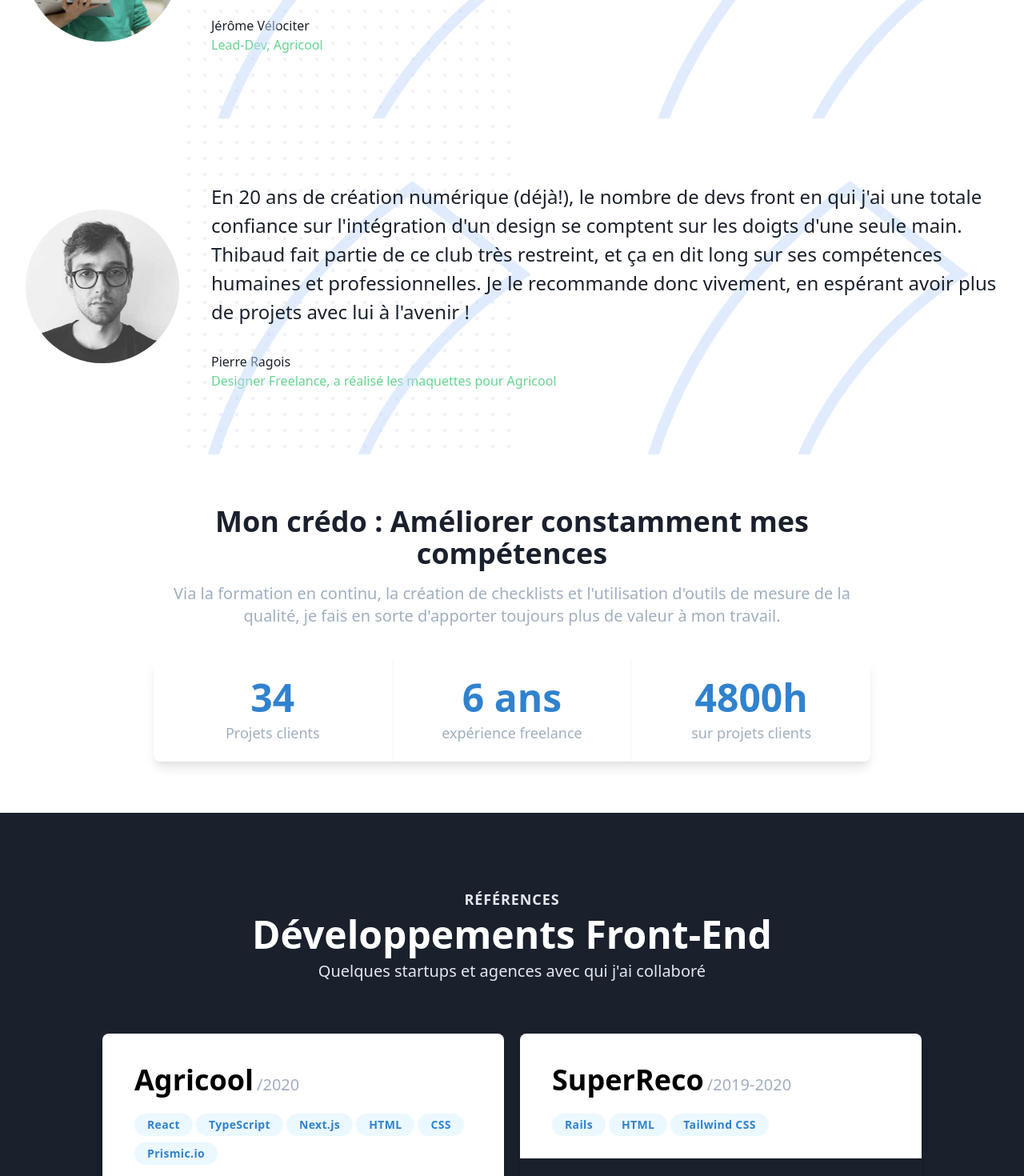
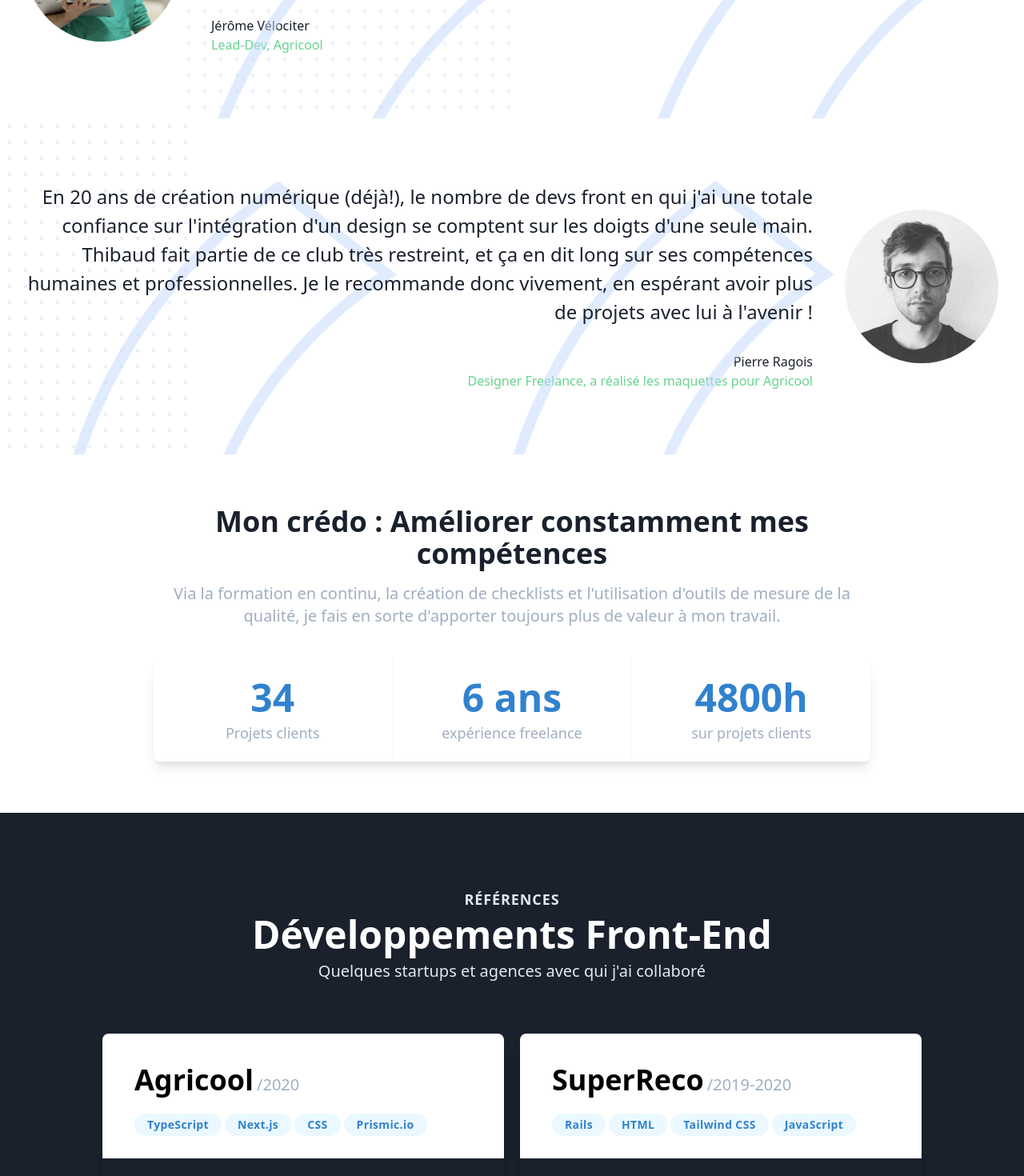
Before and after one commit to tidusia/thibaud-on-next, a Next.js app: page / in a window 1280 px wide. Shown: the part 2660-4130 px from the top of the page at 80% size. Built offline with nearby package versions, Linux system fonts and the light colour scheme; what @tailwindcss/ui would draw is missing.

Commit message:
Create reverse mode for testimonial

```diff
--- a/components/Testimonial/index.tsx
+++ b/components/Testimonial/index.tsx
@@ -3,13 +3,22 @@ type Props = {
   name: string;
   position?: string;
   content: string;
+  reverse?: boolean;
 };
 
-const Testimonial = ({ picture, name, position, content }: Props) => (
+const Testimonial = ({
+  picture,
+  name,
+  position,
+  content,
+  reverse = false,
+}: Props) => (
   <div className="bg-white overflow-hidden">
     <div className="relative max-w-screen-xl mx-auto pt-20 pb-12 px-4 sm:px-6 lg:px-8 lg:py-20">
       <svg
-        className="hidden lg:block absolute right-full top-1/2 transform translate-x-1/2 -translate-y-1/2"
+        className={`hidden lg:block absolute top-1/2 transform -translate-y-1/2 ${
+          reverse ? "left-full -translate-x-1/2" : "right-full translate-x-1/2"
+        }`}
         width="404"
         height="784"
         fill="none"
@@ -41,14 +50,22 @@ const Testimonial = ({ picture, name, position, content }: Props) => (
         />
       </svg>
 
-      <div className="relative lg:flex lg:items-center">
+      <div
+        className={`relative lg:flex lg:items-center ${
+          reverse && "lg:flex-row-reverse lg:text-right"
+        }`}
+      >
         <div className="hidden lg:block lg:flex-shrink-0">
           <img className="h-48 w-48 rounded-full" src={picture} alt={name} />
         </div>
 
-        <div className="relative lg:ml-10">
+        <div className={`relative ${reverse ? "lg:mr-10" : "lg:ml-10"}`}>
           <svg
-            className="absolute z-0 top-0 left-0 transform -translate-x-8 -translate-y-24 h-36 w-36 text-indigo-200 opacity-50"
+            className={`absolute z-0 top-0  transform  -translate-y-24 h-36 w-36 text-indigo-200 opacity-50 ${
+              reverse
+                ? "-translate-x-8 left-0 lg:translate-x-8 lg:right-0 lg:left-auto"
+                : "-translate-x-8 left-0"
+            }`}
             stroke="currentColor"
             fill="none"
             viewBox="0 0 144 144"
@@ -63,7 +80,7 @@ const Testimonial = ({ picture, name, position, content }: Props) => (
               <p>{content}</p>
             </div>
             <footer className="mt-8">
-              <div className="flex">
+              <div className={`flex ${reverse && "lg:justify-end"}`}>
                 <div className="flex-shrink-0 lg:hidden">
                   <img
                     className="h-12 w-12 rounded-full"
--- a/data/projects.ts
+++ b/data/projects.ts
@@ -54,7 +54,7 @@ const projects: Array<Project> = [
   {
     title: "Agricool",
     year: "2020",
-    labels: ["React", "TypeScript", "Next.js", "HTML", "CSS", "Prismic.io"],
+    labels: ["TypeScript", "Next.js", "CSS", "Prismic.io"],
     done: [
       "Intégration des vues",
       "Branchement CMS Prismic",
@@ -65,7 +65,7 @@ const projects: Array<Project> = [
   {
     title: "SuperReco",
     year: "2019-2020",
-    labels: ["Rails", "HTML", "Tailwind CSS"],
+    labels: ["Rails", "HTML", "Tailwind CSS", "JavaScript"],
     done: [
       "Création de toutes les vues du projet",
       "Conseils sur l'UX et création de wireframes",
--- a/pages/index.tsx
+++ b/pages/index.tsx
@@ -27,6 +27,7 @@ const Home: NextPage = () => (
       name="Pierre Ragois"
       position="Designer Freelance, a réalisé les maquettes pour Agricool"
       content="En 20 ans de création numérique (déjà!), le nombre de devs front en qui j'ai une totale confiance sur l'intégration d'un design se comptent sur les doigts d'une seule main. Thibaud fait partie de ce club très restreint, et ça en dit long sur ses compétences humaines et professionnelles. Je le recommande donc vivement, en espérant avoir plus de projets avec lui à l'avenir !"
+      reverse
     />
 
     <Stats
```
